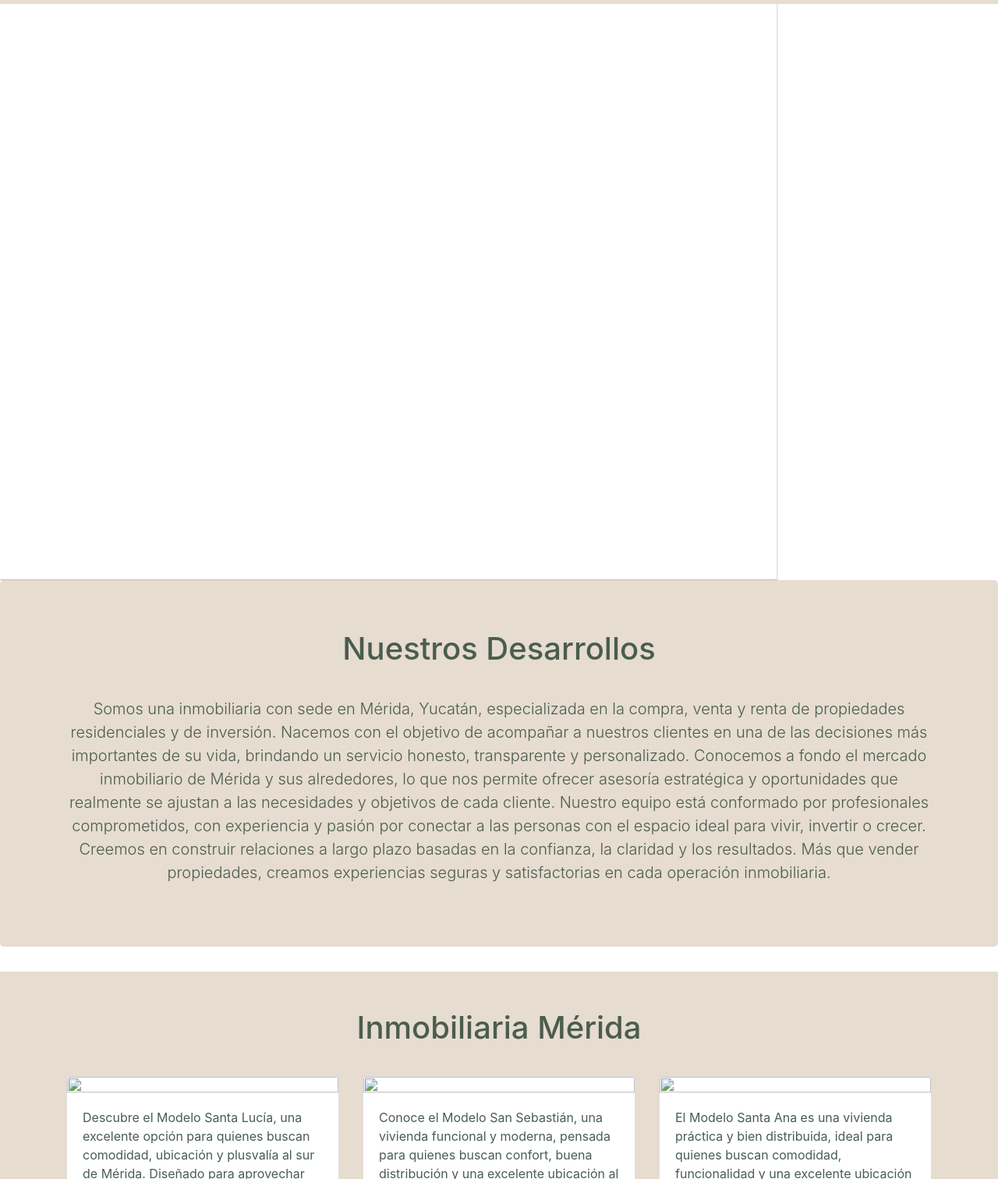
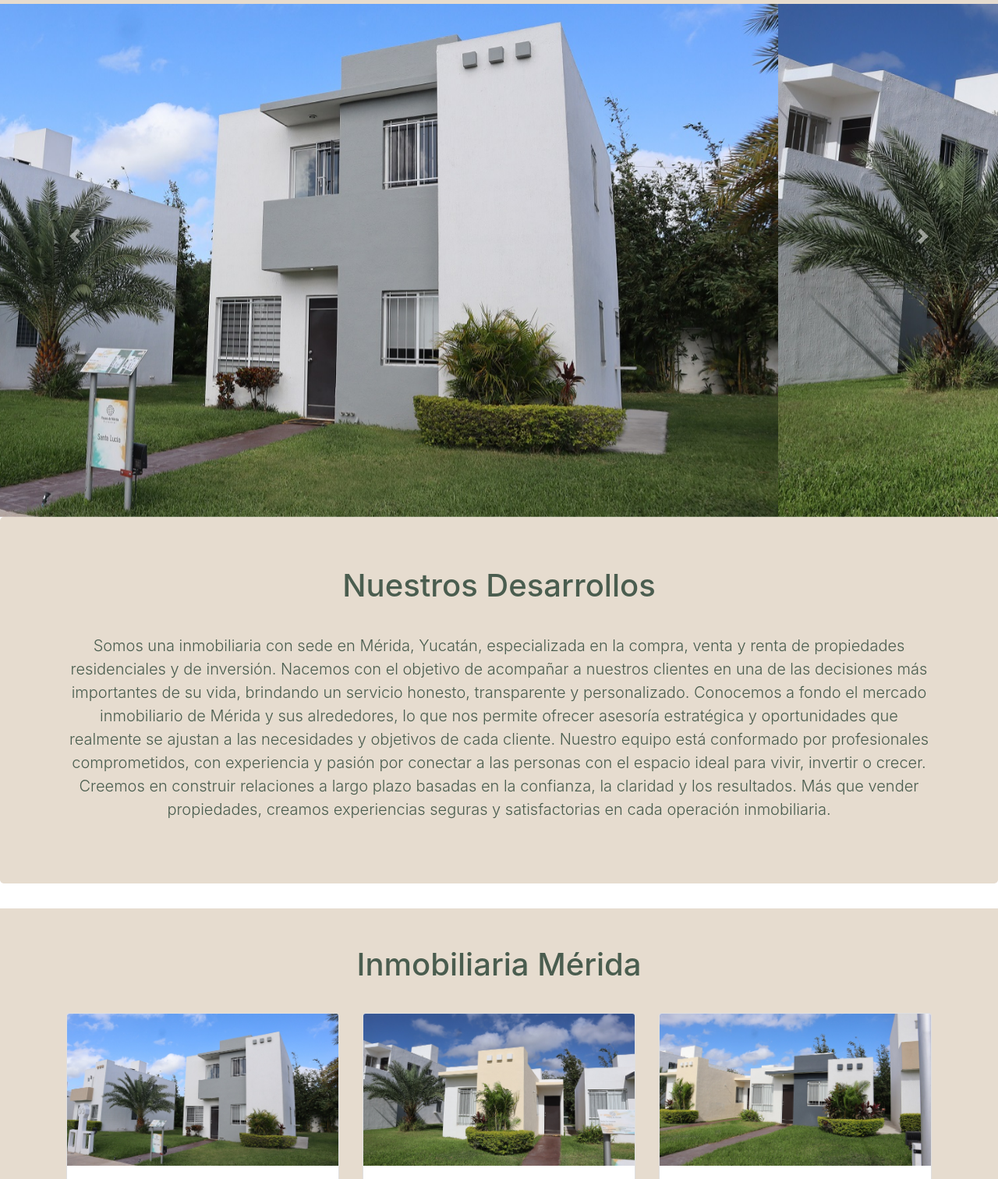
Before and after one commit to alvaronavigator/inmobiliaria, a plain HTML site: page index.html in a window 1280 px wide. Shown: the part 56-1568 px from the top of the page at 78% size. Drawn offline with nearby package versions, Linux system fonts and the light colour scheme.

Commit message:
Add files via upload

```diff
--- a/index.html
+++ b/index.html
@@ -22,6 +22,10 @@
     <link rel="icon" type="image/png" sizes="32x32" href="favicon/favicon-32x32.png">
     <link rel="icon" type="image/png" sizes="96x96" href="favicon/favicon-96x96.png">
     <link rel="icon" type="image/png" sizes="16x16" href="favicon/favicon-16x16.png">
+
+    <link rel="preconnect" href="https://fonts.googleapis.com">
+    <link rel="preconnect" href="https://fonts.gstatic.com" crossorigin>
+    <link href="https://fonts.googleapis.com/css2?family=Roboto:ital,wght@0,100..900;1,100..900&display=swap" rel="stylesheet">
 
     <title>Inmobiliaria</title>
     <!-- Header -->
@@ -56,13 +60,13 @@
   <div id="carouselExampleControls" class="carousel slide" data-ride="carousel">
     <div class="carousel-inner">
       <div class="carousel-item active">
-        <img class="d-block w-100" src="SantaLucia/Paseos%20de%20M%C3%A9rida%20Modelo%20Santa%20Luc%C3%ADa%20Fachada%20Vista%20Lateral%20Horizontal.%20M%C3%A9rida%2C%20Yucat%C3%A1n.jpg" alt="First slide">
+        <img class="d-block w-100" src="Santa-Lucia.jpg" alt="First slide">
       </div>
       <div class="carousel-item">
-        <img class="d-block w-100" src="SanSebastian/Paseos%20de%20M%C3%A9rida.%20Modelo%20San%20Sebastian.%20Fachada%20vista%20fontral.%20M%C3%A9rida%2C%20Yucat%C3%A1n.jpg" alt="Second slide">
+        <img class="d-block w-100" src="San-Sebastian.jpg" alt="Second slide">
       </div>
       <div class="carousel-item">
-        <img class="d-block w-100" src="SantaAna/Paseso%20de%20M%C3%A9rida.%20Modelo%20Santa%20Ana.%20Fachada%20vista%20fontral.%20M%C3%A9rida%2C%20Yucat%C3%A1n%20%281%29.JPG" alt="Third slide">
+        <img class="d-block w-100" src="Santa-Ana.jpg">
       </div>
     </div>
     <a class="carousel-control-prev" href="#carouselExampleControls" role="button" data-slide="prev">
@@ -100,7 +104,7 @@
         <div class="row">
           <div class="col-md-4">
             <div class="card mb-4 box-shadow">
-                <img class="card-img-top" src="SantaLucia/Paseos%20de%20M%C3%A9rida%20Modelo%20Santa%20Luc%C3%ADa%20Fachada%20Vista%20Lateral%20Horizontal.%20M%C3%A9rida%2C%20Yucat%C3%A1n.jpg">
+                <img class="card-img-top" src="Santa-Lucia.jpg">
                 <div class="card-body">
                   <p class="card-text textoInm ">Descubre el Modelo Santa Lucía, una excelente opción para quienes buscan comodidad, ubicación y plusvalía al sur de Mérida. Diseñado para aprovechar cada espacio, este modelo es ideal para familias, parejas o como inversión.</p>
                   <ul class="textoInm">
@@ -122,7 +126,7 @@
           </div>
           <div class="col-md-4">
             <div class="card mb-4 box-shadow">
-              <img class="card-img-top" src="SanSebastian/Paseos%20de%20M%C3%A9rida.%20Modelo%20San%20Sebastian.%20Fachada%20vista%20fontral.%20M%C3%A9rida%2C%20Yucat%C3%A1n.jpg">
+              <img class="card-img-top" src="San-Sebastian.jpg">
               <div class="card-body">
                 <p class="card-text textoInm textoInm">Conoce el Modelo San Sebastián, una vivienda funcional y moderna, pensada para quienes buscan confort, buena distribución y una excelente ubicación al sur de la ciudad de Mérida. Ideal tanto para vivir como para invertir.</p>
                 <ul class="textoInm">
@@ -145,7 +149,7 @@
           </div>
           <div class="col-md-4">
             <div class="card mb-4 box-shadow">
-              <img class="card-img-top" src="SantaAna/Paseso%20de%20M%C3%A9rida.%20Modelo%20Santa%20Ana.%20Fachada%20vista%20fontral.%20M%C3%A9rida%2C%20Yucat%C3%A1n%20%281%29.JPG">
+              <img class="card-img-top" src="Santa-Ana.jpg">
               <div class="card-body">
                 <p class="card-text textoInm textoInm">El Modelo Santa Ana es una vivienda práctica y bien distribuida, ideal para quienes buscan comodidad, funcionalidad y una excelente ubicación al sur de Mérida. Perfecta como primera casa o como inversión segura.</p>
                 <ul class="textoInm">
```
Also changed, not shown: San-Sebastian.jpg (added), Santa-Ana.jpg (added), Santa-Lucia.jpg (added).
